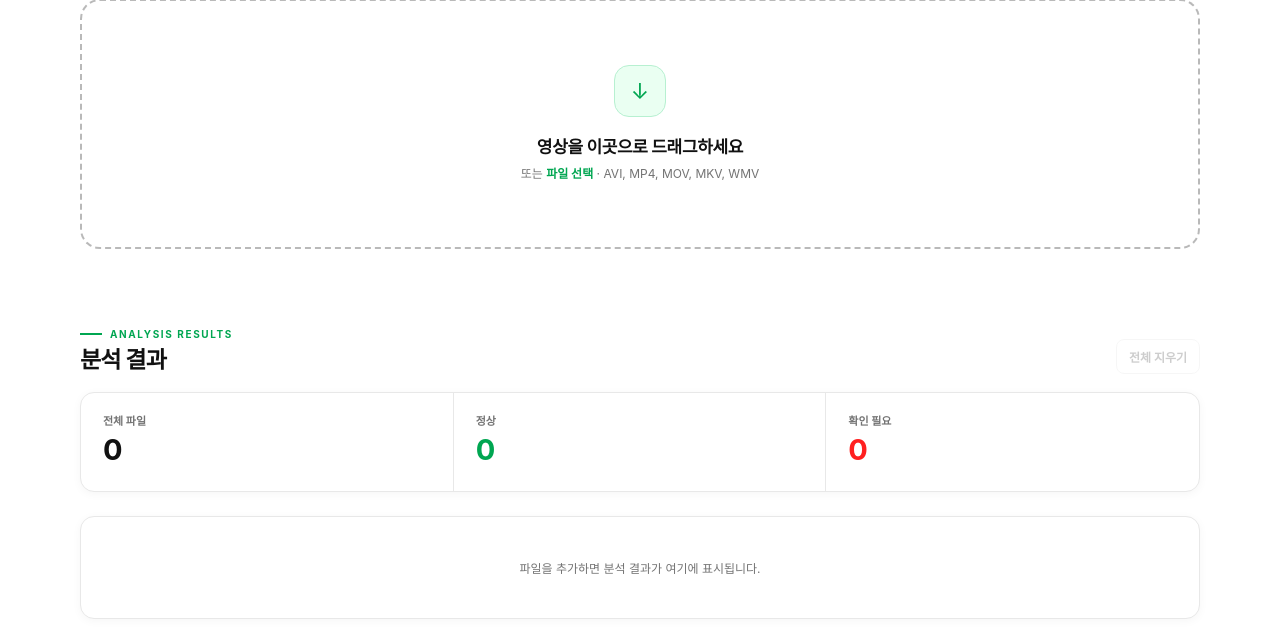
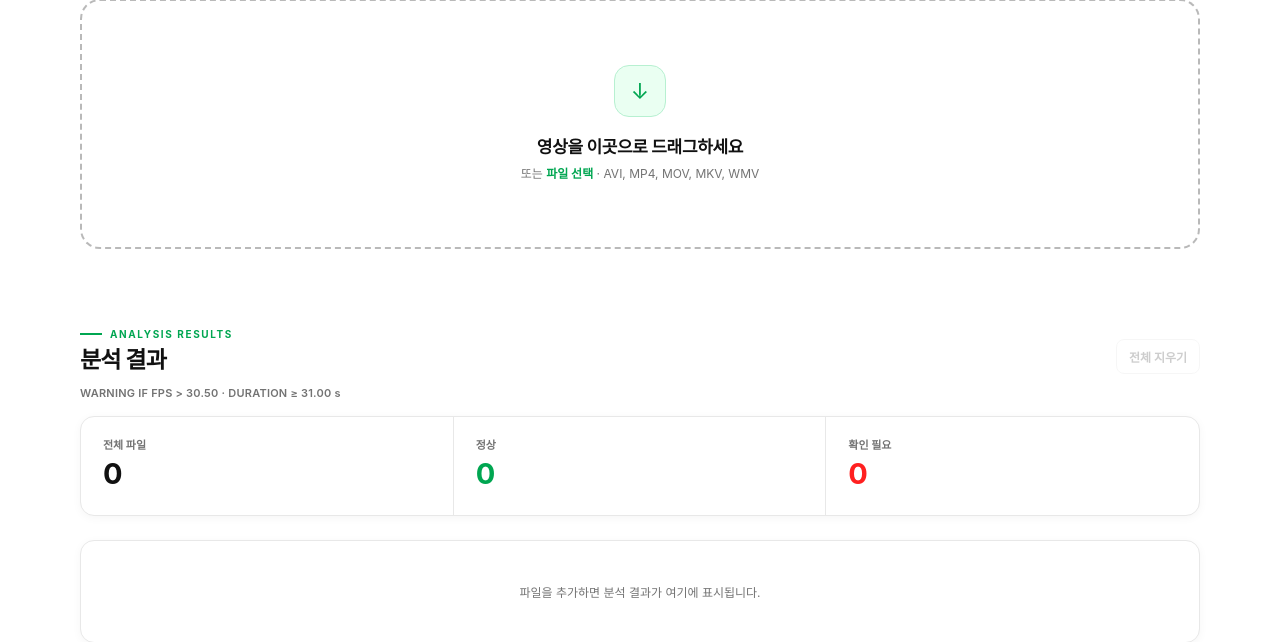
Before and after one commit to choiwlsd/organoid-video-fps, a Flask app: page / in a window 1280 px wide. Shown: the part 450-1092 px from the top of the page. Run offline with Flask 3, Linux system fonts and the light colour scheme; some web fonts are replaced.

Commit message:
WARNING 기준 수정 및 표시

```diff
--- a/app.py
+++ b/app.py
@@ -9,17 +9,18 @@ from pathlib import Path
 
 from flask import Flask, jsonify, render_template, request
 
-from extract_avi_metadata import EXPECTED_FPS, FPS_TOLERANCE, VIDEO_EXTENSIONS, extract_metadata
+from extract_avi_metadata import VIDEO_EXTENSIONS, extract_metadata
 
 app = Flask(__name__)
 # Vercel Functions cap request bodies at 4.5 MB; retain a small multipart safety margin.
 app.config["MAX_CONTENT_LENGTH"] = 4 * 1024 * 1024
 DURATION_WARNING_SECONDS = 31.0
+FPS_WARNING_THRESHOLD = 30.50
 
 
 @app.get("/")
 def index():
-    return render_template("index.html", expected_fps=EXPECTED_FPS)
+    return render_template("index.html")
 
 
 @app.post("/api/analyze")
@@ -65,12 +66,12 @@ def analyze_upload(upload) -> dict[str, object]:
 
 
 def validate(metadata: dict[str, object]) -> tuple[str, list[str]]:
-    """Flag incorrect FPS and durations of 31 seconds or more."""
+    """Flag FPS above 30.50 and durations of 31 seconds or more."""
     fps = float(metadata["fps"])
     duration = metadata.get("duration_seconds")
     issues: list[str] = []
-    if abs(fps - EXPECTED_FPS) > FPS_TOLERANCE:
-        issues.append(f"FPS {fps:.3f} (expected {EXPECTED_FPS:g} +/- {FPS_TOLERANCE:g})")
+    if fps > FPS_WARNING_THRESHOLD:
+        issues.append(f"FPS {fps:.3f} (limit {FPS_WARNING_THRESHOLD:.2f})")
     if duration is not None and float(duration) >= DURATION_WARNING_SECONDS:
         issues.append(f"Duration {float(duration):.3f} s (limit {DURATION_WARNING_SECONDS:g} s)")
     return ("issue", issues) if issues else ("normal", [])
@@ -82,8 +83,7 @@ def error_result(file_name: str, message: str) -> dict[str, object]:
 
 def validation_rules() -> dict[str, float]:
     return {
-        "expected_fps": EXPECTED_FPS,
-        "fps_tolerance": FPS_TOLERANCE,
+        "fps_warning_threshold": FPS_WARNING_THRESHOLD,
         "duration_warning_seconds": DURATION_WARNING_SECONDS,
     }
 
--- a/static/css/style.css
+++ b/static/css/style.css
@@ -428,6 +428,14 @@ h1 em::after {
 
 .dashboard {
   margin-top: 70px;
+}
+
+.validation-rule {
+  margin: -6px 0 16px;
+  color: var(--muted);
+  font-size: 11px;
+  font-weight: 600;
+  letter-spacing: 0.02em;
 }
 
 .heading {
--- a/templates/index.html
+++ b/templates/index.html
@@ -71,6 +71,8 @@
 
           <button id="clear" disabled>전체 지우기</button>
         </div>
+
+        <p class="validation-rule">WARNING IF FPS &gt; 30.50 · DURATION ≥ 31.00 s</p>
 
         <div class="metrics">
           <article>
```
Also changed, not shown: README.md.
